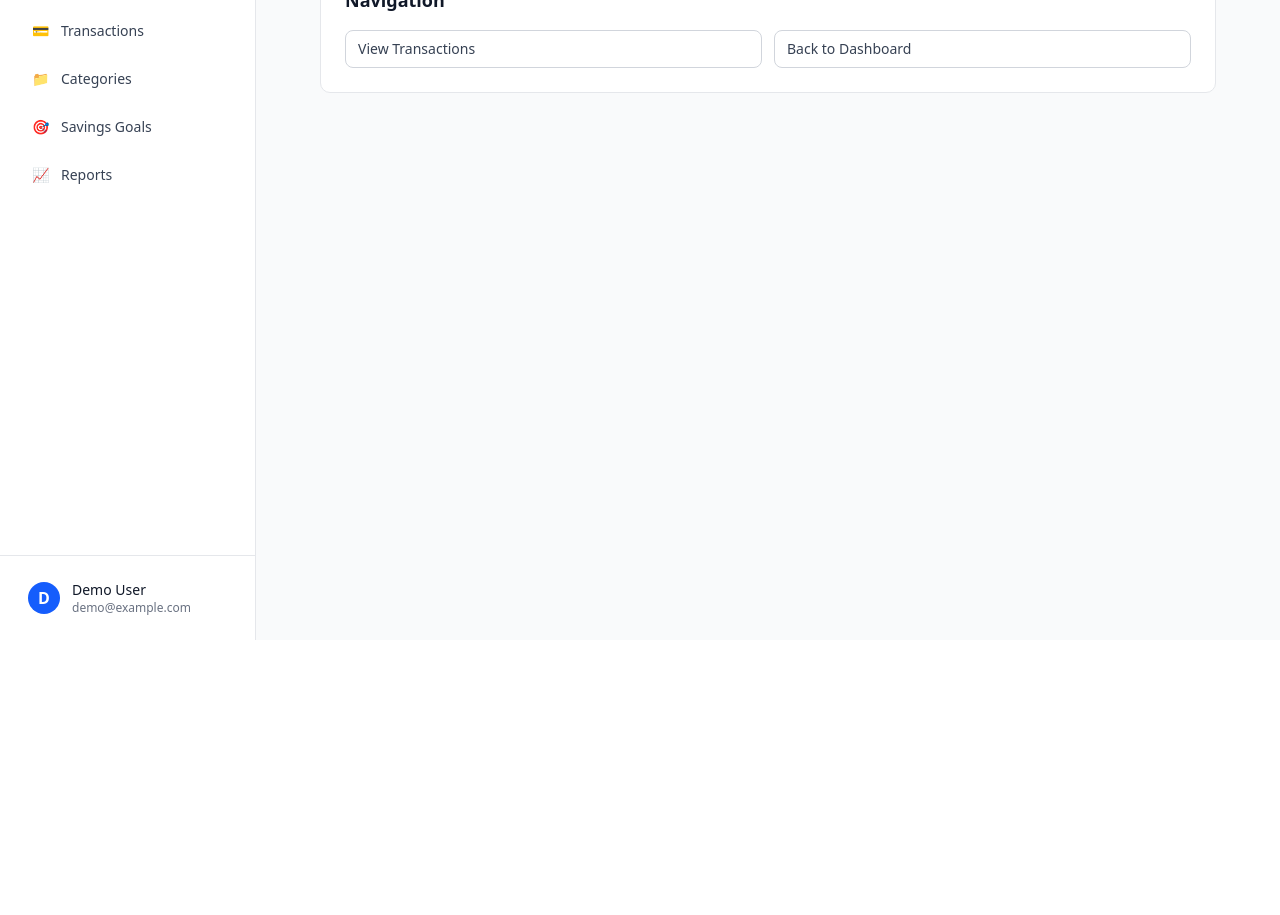
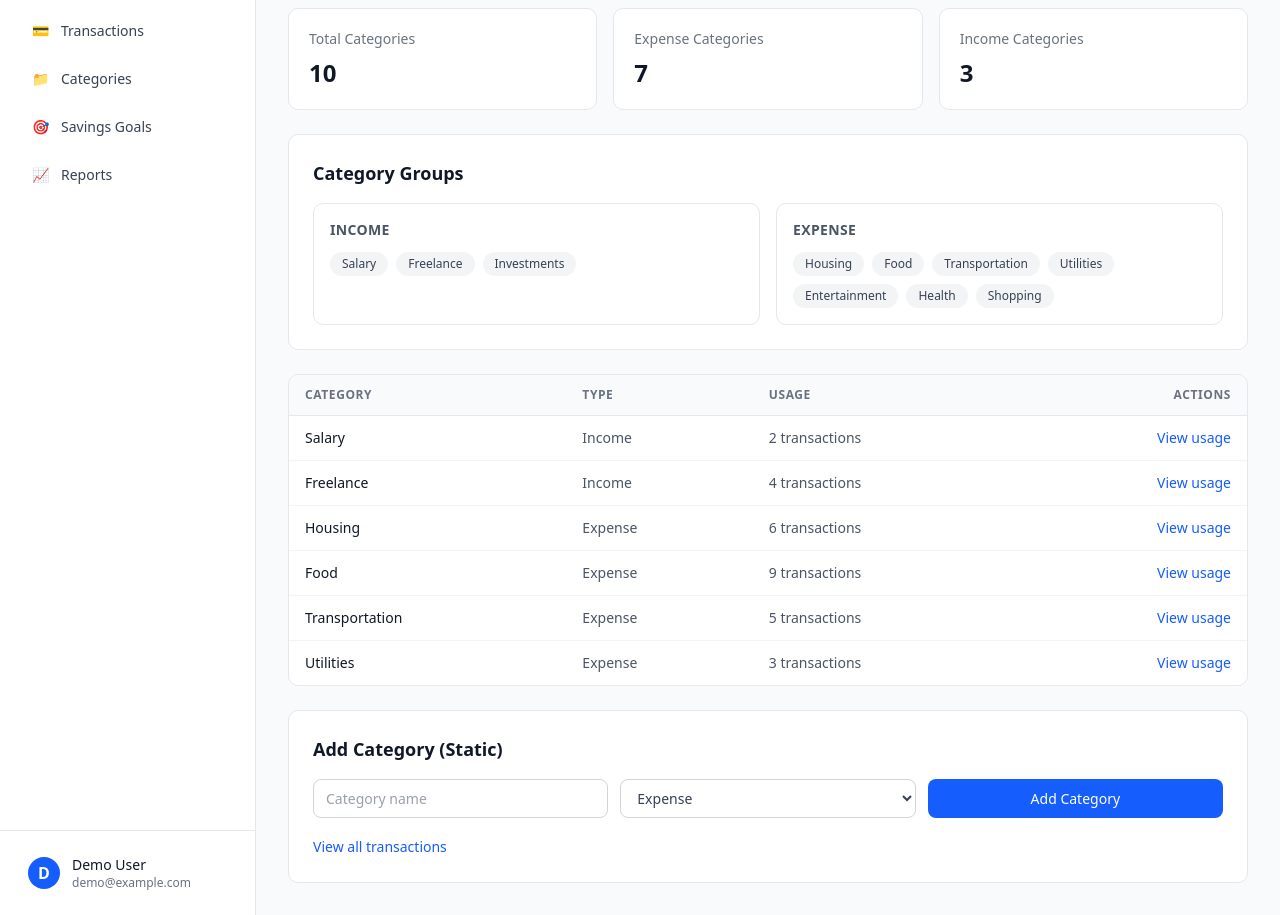
Before and after one commit to alex-kwan/personal-finance-dashboard, a Next.js app: page /categories in a window 1280 px wide. Shown: the part 160-1075 px from the top of the page. Before the commit the page ends 800 px from the top, so only its background shows below. Built offline with nearby package versions, Linux system fonts and the light colour scheme.

Commit message:
feat: add category management components including AddCategoryPanel, CategoryGroupsCard, CategorySummaryStrip, and CategoryTable; update CategoriesPage to integrate new components

```diff
--- /dev/null
+++ b/src/app/_components/add-category-panel.tsx
@@ -0,0 +1,28 @@
+import Link from "next/link";
+
+export function AddCategoryPanel() {
+  return (
+    <section className="rounded-lg border border-gray-200 bg-white p-6 dark:border-gray-700 dark:bg-gray-800">
+      <h3 className="text-lg font-semibold text-gray-900 dark:text-white">Add Category (Static)</h3>
+      <div className="mt-4 grid grid-cols-1 gap-3 md:grid-cols-3">
+        <input
+          type="text"
+          placeholder="Category name"
+          className="w-full rounded-md border border-gray-300 bg-white px-3 py-2 text-sm text-gray-700 outline-none ring-blue-500 focus:ring-2 dark:border-gray-600 dark:bg-gray-900 dark:text-gray-200"
+        />
+        <select className="w-full rounded-md border border-gray-300 bg-white px-3 py-2 text-sm text-gray-700 outline-none ring-blue-500 focus:ring-2 dark:border-gray-600 dark:bg-gray-900 dark:text-gray-200">
+          <option>Expense</option>
+          <option>Income</option>
+        </select>
+        <button className="rounded-md bg-blue-600 px-4 py-2 text-sm font-medium text-white transition-colors hover:bg-blue-700">
+          Add Category
+        </button>
+      </div>
+      <div className="mt-4">
+        <Link href="/transactions" className="text-sm font-medium text-blue-600 hover:underline dark:text-blue-400">
+          View all transactions
+        </Link>
+      </div>
+    </section>
+  );
+}
--- /dev/null
+++ b/src/app/_components/category-groups-card.tsx
@@ -0,0 +1,35 @@
+type CategoryGroup = {
+  title: string;
+  categories: string[];
+};
+
+type CategoryGroupsCardProps = {
+  groups: CategoryGroup[];
+};
+
+export function CategoryGroupsCard({ groups }: CategoryGroupsCardProps) {
+  return (
+    <section className="rounded-lg border border-gray-200 bg-white p-6 dark:border-gray-700 dark:bg-gray-800">
+      <h3 className="text-lg font-semibold text-gray-900 dark:text-white">Category Groups</h3>
+      <div className="mt-4 grid grid-cols-1 gap-4 md:grid-cols-2">
+        {groups.map((group) => (
+          <article key={group.title} className="rounded-lg border border-gray-200 p-4 dark:border-gray-700">
+            <h4 className="text-sm font-semibold uppercase tracking-wide text-gray-600 dark:text-gray-300">
+              {group.title}
+            </h4>
+            <ul className="mt-3 flex flex-wrap gap-2">
+              {group.categories.map((category) => (
+                <li
+                  key={category}
+                  className="rounded-full bg-gray-100 px-3 py-1 text-xs font-medium text-gray-700 dark:bg-gray-700 dark:text-gray-200"
+                >
+                  {category}
+                </li>
+              ))}
+            </ul>
+          </article>
+        ))}
+      </div>
+    </section>
+  );
+}
--- /dev/null
+++ b/src/app/_components/category-summary-strip.tsx
@@ -0,0 +1,24 @@
+type CategorySummaryItem = {
+  label: string;
+  value: string;
+};
+
+type CategorySummaryStripProps = {
+  items: CategorySummaryItem[];
+};
+
+export function CategorySummaryStrip({ items }: CategorySummaryStripProps) {
+  return (
+    <section className="grid grid-cols-1 gap-4 sm:grid-cols-3">
+      {items.map((item) => (
+        <article
+          key={item.label}
+          className="rounded-lg border border-gray-200 bg-white p-5 dark:border-gray-700 dark:bg-gray-800"
+        >
+          <p className="text-sm font-medium text-gray-500 dark:text-gray-400">{item.label}</p>
+          <p className="mt-2 text-2xl font-bold text-gray-900 dark:text-white">{item.value}</p>
+        </article>
+      ))}
+    </section>
+  );
+}
--- /dev/null
+++ b/src/app/_components/category-table.tsx
@@ -0,0 +1,55 @@
+import Link from "next/link";
+
+type CategoryRow = {
+  name: string;
+  type: "Income" | "Expense";
+  usageCount: number;
+};
+
+type CategoryTableProps = {
+  rows: CategoryRow[];
+};
+
+export function CategoryTable({ rows }: CategoryTableProps) {
+  return (
+    <section className="overflow-hidden rounded-lg border border-gray-200 bg-white dark:border-gray-700 dark:bg-gray-800">
+      <div className="overflow-x-auto">
+        <table className="min-w-full divide-y divide-gray-200 dark:divide-gray-700">
+          <thead className="bg-gray-50 dark:bg-gray-900/40">
+            <tr>
+              <th className="px-4 py-3 text-left text-xs font-semibold uppercase tracking-wider text-gray-500 dark:text-gray-400">
+                Category
+              </th>
+              <th className="px-4 py-3 text-left text-xs font-semibold uppercase tracking-wider text-gray-500 dark:text-gray-400">
+                Type
+              </th>
+              <th className="px-4 py-3 text-left text-xs font-semibold uppercase tracking-wider text-gray-500 dark:text-gray-400">
+                Usage
+              </th>
+              <th className="px-4 py-3 text-right text-xs font-semibold uppercase tracking-wider text-gray-500 dark:text-gray-400">
+                Actions
+              </th>
+            </tr>
+          </thead>
+          <tbody className="divide-y divide-gray-100 dark:divide-gray-700">
+            {rows.map((row) => (
+              <tr key={`${row.type}-${row.name}`}>
+                <td className="px-4 py-3 text-sm font-medium text-gray-900 dark:text-white">{row.name}</td>
+                <td className="px-4 py-3 text-sm text-gray-600 dark:text-gray-300">{row.type}</td>
+                <td className="px-4 py-3 text-sm text-gray-600 dark:text-gray-300">{row.usageCount} transactions</td>
+                <td className="px-4 py-3 text-right text-sm">
+                  <Link
+                    href={`/transactions?category=${encodeURIComponent(row.name)}`}
+                    className="text-blue-600 hover:underline dark:text-blue-400"
+                  >
+                    View usage
+                  </Link>
+                </td>
+              </tr>
+            ))}
+          </tbody>
+        </table>
+      </div>
+    </section>
+  );
+}
--- a/src/app/categories/page.tsx
+++ b/src/app/categories/page.tsx
@@ -1,14 +1,52 @@
-import { PlaceholderPage } from "../_components/placeholder-page";
+import Link from "next/link";
+import { AddCategoryPanel } from "../_components/add-category-panel";
+import { AppShell } from "../_components/app-shell";
+import { CategoryGroupsCard } from "../_components/category-groups-card";
+import { CategorySummaryStrip } from "../_components/category-summary-strip";
+import { CategoryTable } from "../_components/category-table";
 
 export default function CategoriesPage() {
+  const summaryItems = [
+    { label: "Total Categories", value: "10" },
+    { label: "Expense Categories", value: "7" },
+    { label: "Income Categories", value: "3" },
+  ];
+
+  const groups = [
+    { title: "Income", categories: ["Salary", "Freelance", "Investments"] },
+    {
+      title: "Expense",
+      categories: ["Housing", "Food", "Transportation", "Utilities", "Entertainment", "Health", "Shopping"],
+    },
+  ];
+
+  const rows = [
+    { name: "Salary", type: "Income" as const, usageCount: 2 },
+    { name: "Freelance", type: "Income" as const, usageCount: 4 },
+    { name: "Housing", type: "Expense" as const, usageCount: 6 },
+    { name: "Food", type: "Expense" as const, usageCount: 9 },
+    { name: "Transportation", type: "Expense" as const, usageCount: 5 },
+    { name: "Utilities", type: "Expense" as const, usageCount: 3 },
+  ];
+
   return (
-    <PlaceholderPage
+    <AppShell
       title="Categories"
-      description="Static placeholder for category management."
-      links={[
-        { href: "/transactions", label: "View Transactions" },
-        { href: "/dashboard", label: "Back to Dashboard" },
-      ]}
-    />
+      description="Manage your income and expense categories used across transactions."
+    >
+      <div className="space-y-6">
+        <Link
+          href="/dashboard"
+          className="inline-flex text-sm font-medium text-blue-600 hover:underline dark:text-blue-400"
+        >
+          ← Back to Dashboard
+        </Link>
+
+        <CategorySummaryStrip items={summaryItems} />
+        <CategoryGroupsCard groups={groups} />
+        <CategoryTable rows={rows} />
+        <AddCategoryPanel />
+      </div>
+    </AppShell>
   );
 }
```
